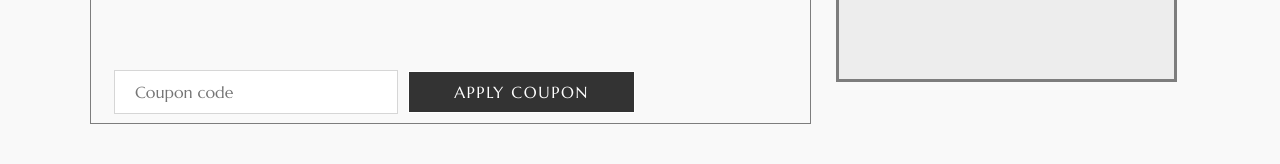
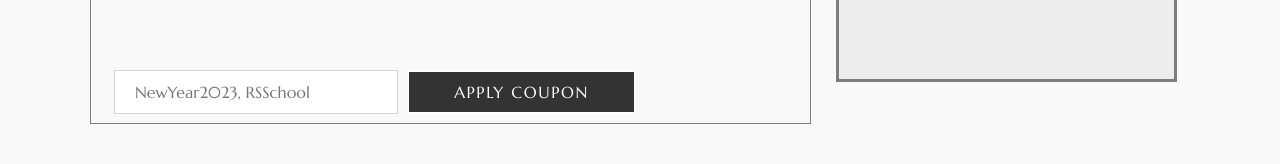
Before and after one commit to mitjasha/online-shop, a React (Create React App) app: page /cart in a window 1280 px wide. Shown: the part 692-856 px from the top of the page. Built offline with nearby package versions, Linux system fonts and the light colour scheme.

Commit message:
feat: add coupon search

```diff
--- a/src/containers/PurchasesTable/PurchasesTable.tsx
+++ b/src/containers/PurchasesTable/PurchasesTable.tsx
@@ -10,11 +10,13 @@ import "./PurchasesTable.scss";
 interface PurchasesTableProps {
   data: WineInfo[];
   rowsPerPage?: number;
+  enterCoupon: (event: React.ChangeEvent<HTMLInputElement>) => void;
 }
 
 const PurchasesTable: React.FC<PurchasesTableProps> = ({
   data,
   rowsPerPage = 4,
+  enterCoupon,
 }) => {
   const appContext = useAppContext();
   const [cartCountSlice, setCartCount] = useState<number[]>();
@@ -88,7 +90,8 @@ const PurchasesTable: React.FC<PurchasesTableProps> = ({
             <input
               className="purchases-table__promo-input"
               type="text"
-              placeholder="Coupon code"
+              placeholder="NewYear2023, RSSchool"
+              onChange={enterCoupon}
             />
             <Button className="purchases-table__promo-button">
               <span>Apply coupon</span>
--- a/src/pages/CartPage/CartPage.scss
+++ b/src/pages/CartPage/CartPage.scss
@@ -84,3 +84,25 @@
     }
   }
 }
+
+.apply-trow {
+  display: flex;
+  gap: 30px;
+  margin-top: 10px;
+  padding: 0 10px 0 10px;
+}
+
+.apply-btn {
+  cursor: pointer;
+  background-color: #333333;
+  color: #ededed;
+  height: 40px;
+  margin-top: auto;
+  margin-bottom: auto;
+
+  &:hover {
+    background-color: #a1a1a1;
+    border: 0;
+    transition: 0.4s;
+  }
+}
--- a/src/pages/CartPage/CartPage.tsx
+++ b/src/pages/CartPage/CartPage.tsx
@@ -33,6 +33,41 @@ const CartPage: React.FC<CartPageProps> = ({ data }) => {
     });
   }, [appContext]);
 
+  const enterCouponFn = (event: React.ChangeEvent<HTMLInputElement>) => {
+    if (event.target.value === "NewYear2023") {
+      const apply = document.createElement("tr");
+      (document.querySelector(".total-table__body") as HTMLElement).appendChild(
+        apply,
+      );
+      apply.className = "apply-trow";
+      const applyText = document.createElement("p");
+      const applyBtn = document.createElement("button");
+      apply.appendChild(applyText);
+      apply.appendChild(applyBtn);
+      applyText.style.width = "60%";
+      applyBtn.style.width = "40%";
+      applyText.textContent = `Apply ${event.target.value} promo?`;
+      applyBtn.textContent = "Apply";
+      applyBtn.className = "apply-btn";
+    }
+    if (event.target.value === "RSSchool") {
+      const apply = document.createElement("tr");
+      (document.querySelector(".total-table__body") as HTMLElement).appendChild(
+        apply,
+      );
+      apply.className = "apply-trow";
+      const applyText = document.createElement("p");
+      const applyBtn = document.createElement("button");
+      apply.appendChild(applyText);
+      apply.appendChild(applyBtn);
+      applyText.style.width = "60%";
+      applyBtn.style.width = "40%";
+      applyText.textContent = `Apply ${event.target.value} promo?`;
+      applyBtn.textContent = "Apply";
+      applyBtn.className = "apply-btn";
+    }
+  };
+
   return (
     <div className="cart-page">
       <div className="container cart-page__container">
@@ -42,14 +77,14 @@ const CartPage: React.FC<CartPageProps> = ({ data }) => {
           </span>
         </div>
         <div className="purchases">
-          <PurchasesTable data={data} />
+          <PurchasesTable data={data} enterCoupon={enterCouponFn} />
           <table className="total-table">
             <thead className="total-table__header">
               <tr>
                 <th className="total-table__header-title">Cart totals</th>
               </tr>
             </thead>
-            <tbody>
+            <tbody className="total-table__body">
               <tr className="total-table__total">
                 <td className="total-table__total-text">
                   Total{" "}
```
